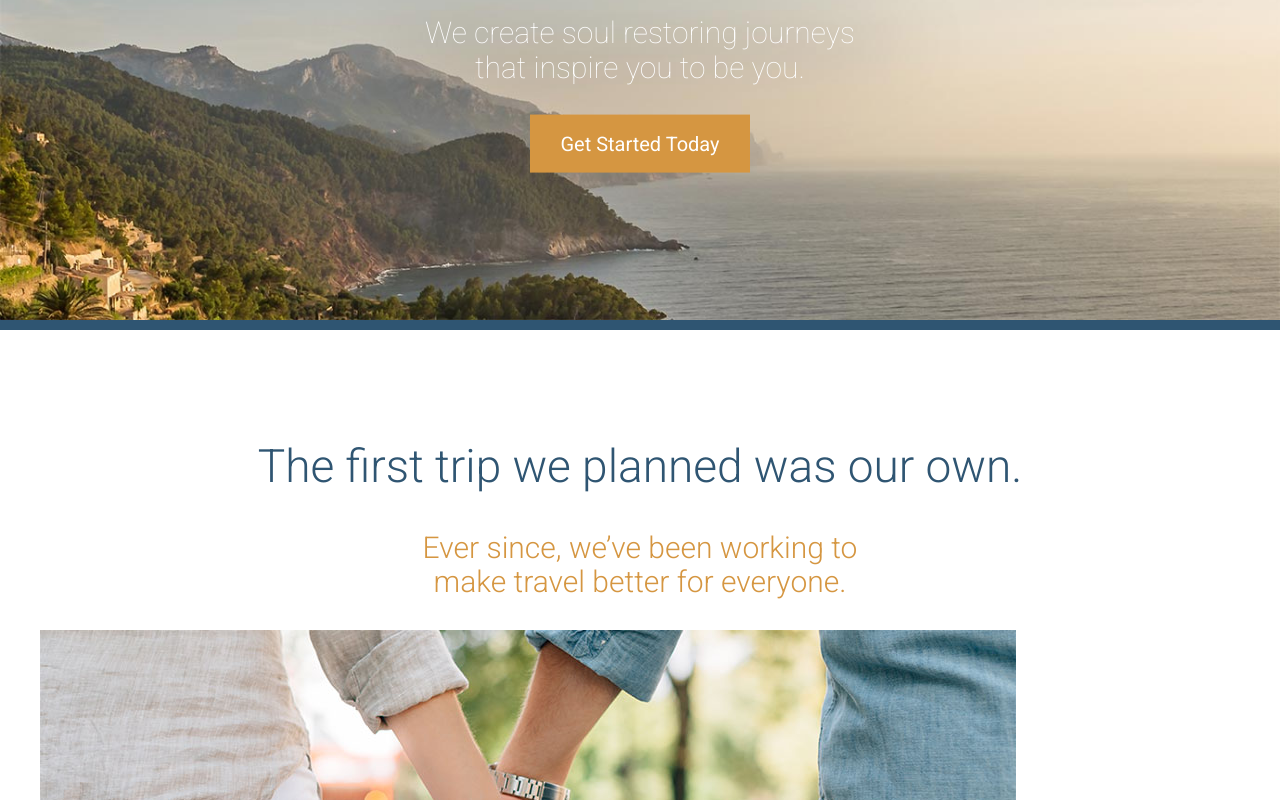
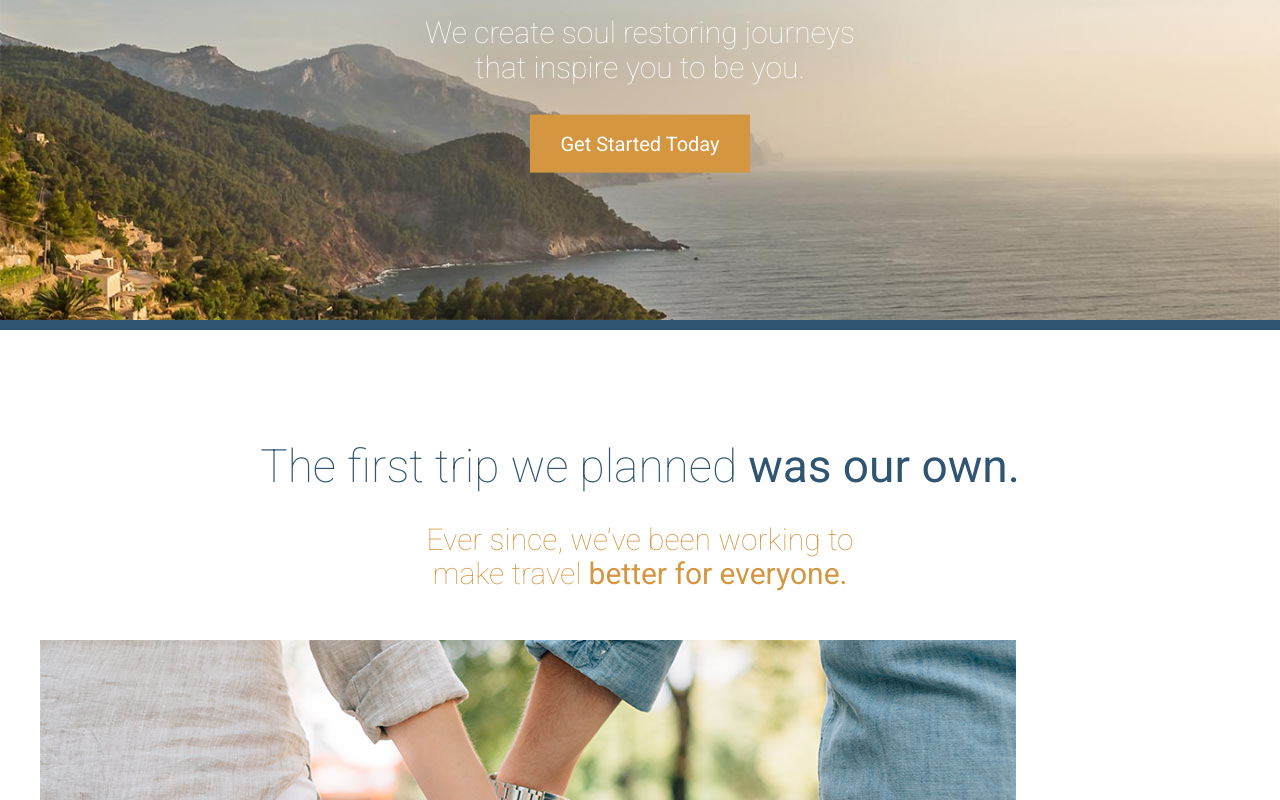
Before and after one commit to HenryGarmendia/travel_site, a website: page app/index.html in a window 1280 px wide. Shown: the part 450-1250 px from the top of the page. Drawn offline with Linux system fonts and the light colour scheme.

Commit message:
added final css styles to the beginning section

```diff
--- a/app/assets/css/modules/_headline.css
+++ b/app/assets/css/modules/_headline.css
@@ -15,4 +15,13 @@
 	&--narrow {
 		margin-left: auto;
 		margin-right: auto;
-		max-width: 500px;  } }
+		max-width: 500px; }
+
+	&--light {
+		font-weight: 100; }
+
+	&--b-margin-small {
+		margin-bottom: .5em; }
+
+	&--b-margin-large {
+		margin-bottom: 1.6em; } }
--- a/app/index.html
+++ b/app/index.html
@@ -51,8 +51,8 @@
   ======================================== -->
   <div id="our-beginning" class="page-section">
     <div class="wrapper">
-      <h2 class="headline headline--centered">The first trip we planned was our own.</h2>
-      <h3 class="headline headline--centered headline--orange headline--small headline--narrow">Ever since, we&rsquo;ve been working to make travel better for everyone.</h3>
+      <h2 class="headline headline--centered headline--light headline--b-margin-small">The first trip we planned <strong>was our own.</strong></h2>
+      <h3 class="headline headline--centered headline--orange headline--small headline--narrow headline--light headline--b-margin-large">Ever since, we&rsquo;ve been working to make travel <strong>better for everyone.</strong></h3>
       <img src="assets/images/first-trip.jpg" alt="Couple walking down a street.">
       <img src="assets/images/our-start.jpg" alt="Our founder, Jane Doe">
       <h2 class="headline">Here&rsquo;s how we got started&hellip;</h2>
--- a/app/temp/css/app.css
+++ b/app/temp/css/app.css
@@ -563,4 +563,13 @@ img {
 .headline--narrow {
 		margin-left: auto;
 		margin-right: auto;
-		max-width: 500px;  }
+		max-width: 500px; }
+
+.headline--light {
+		font-weight: 100; }
+
+.headline--b-margin-small {
+		margin-bottom: .5em; }
+
+.headline--b-margin-large {
+		margin-bottom: 1.6em; }
```
